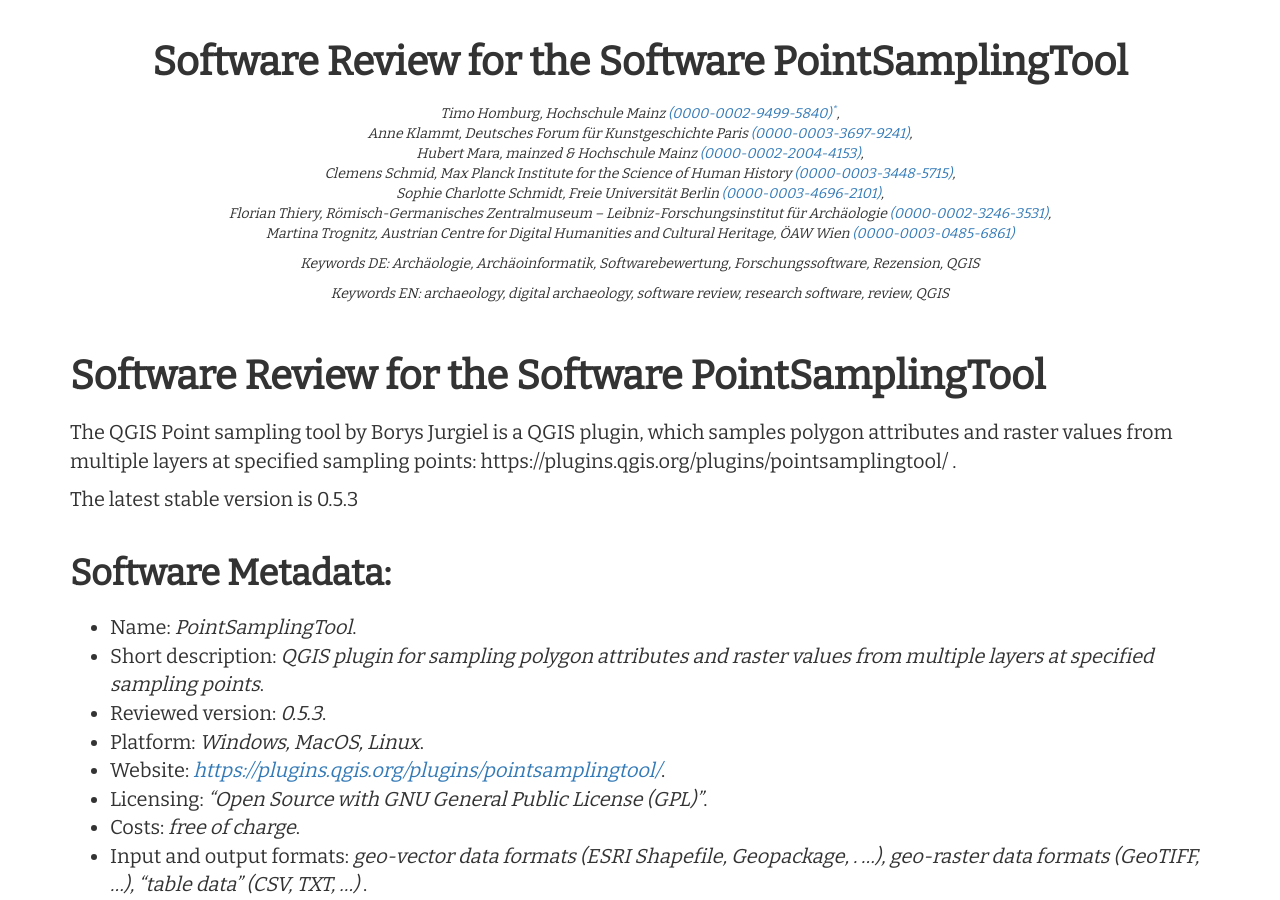
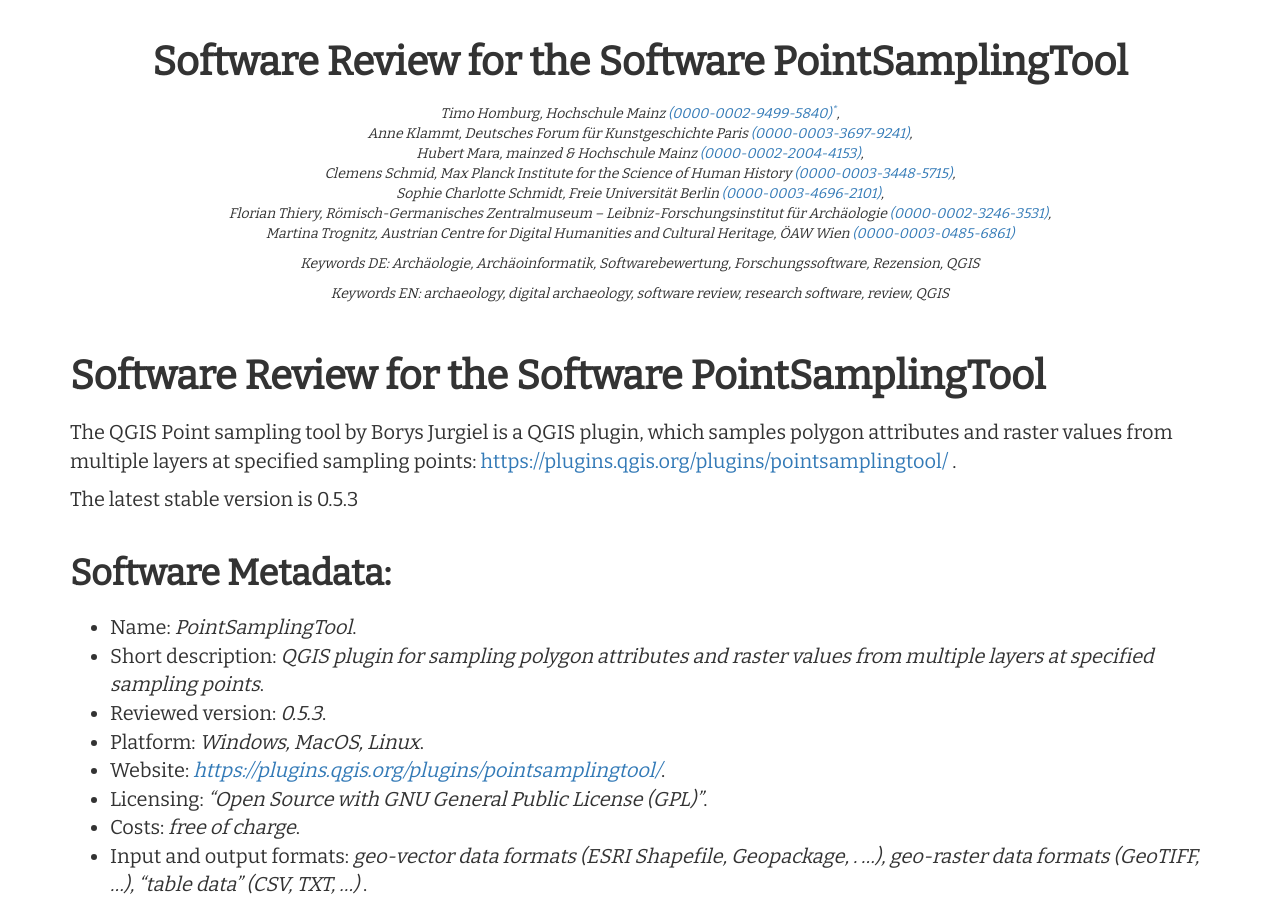
Before and after one commit to Research-Squirrel-Engineers/DGUF_PointSamplingTool, a Jekyll site: the page built from Review_Draft.md, in a window 1280 px wide and 900 px high. Built offline with Jekyll 4.4.1, drawn with Linux system fonts in a browser that asks for light colours; nearby versions of some CDN libraries; part of the change alters nothing that is shown.

```diff
--- a/Review_Draft.md
+++ b/Review_Draft.md
@@ -64,7 +64,7 @@ keywords_en:
 
 # Software Review for the Software PointSamplingTool
 
-The QGIS Point sampling tool by Borys Jurgiel is a QGIS plugin, which samples polygon attributes and raster values from multiple layers at specified sampling points: https://plugins.qgis.org/plugins/pointsamplingtool/ .
+The QGIS Point sampling tool by Borys Jurgiel is a QGIS plugin, which samples polygon attributes and raster values from multiple layers at specified sampling points: [https://plugins.qgis.org/plugins/pointsamplingtool/](https://plugins.qgis.org/plugins/pointsamplingtool/) .
 
 The latest stable version is 0.5.3
 
```
